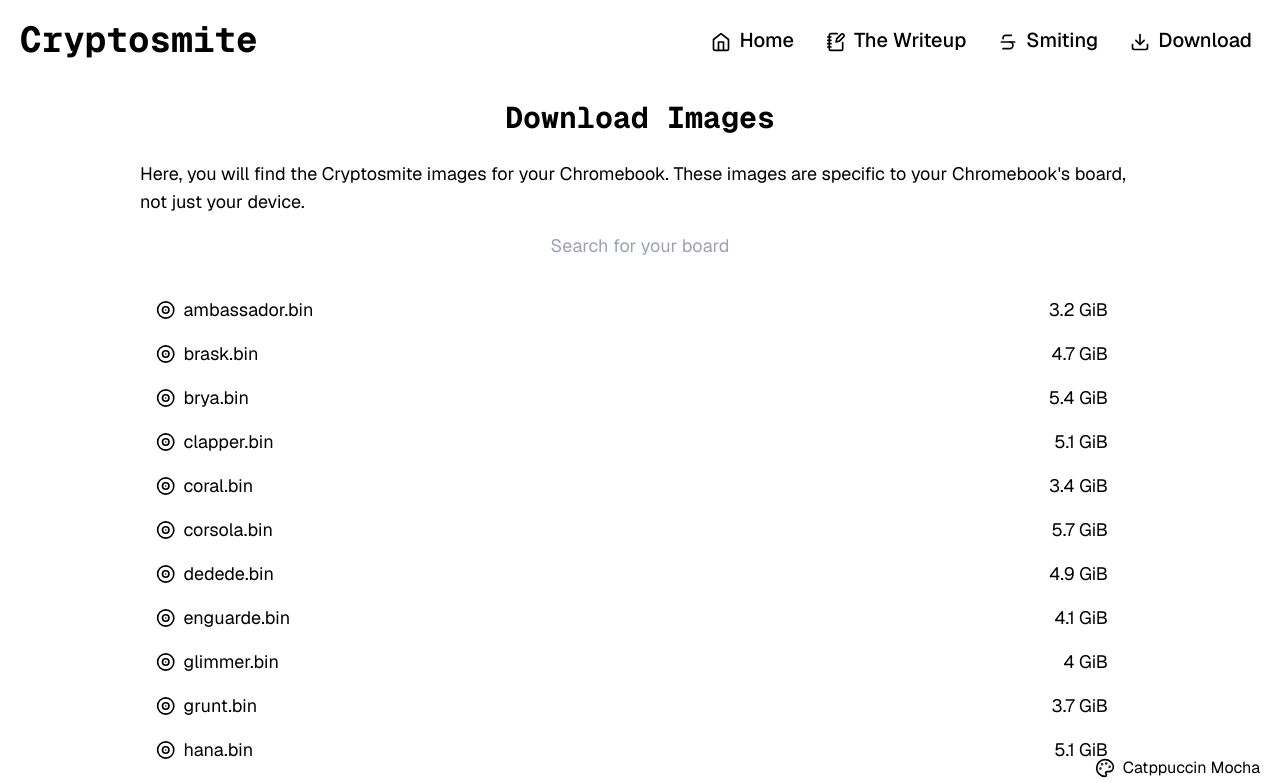
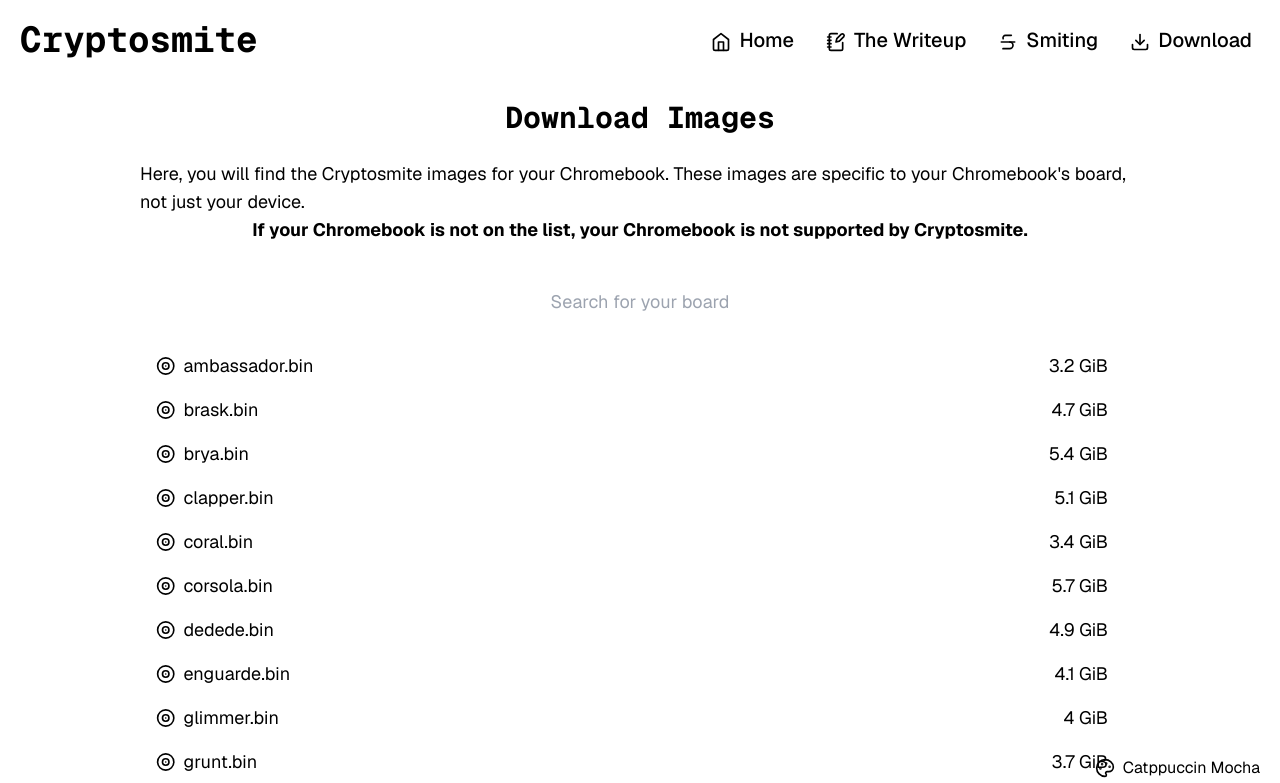
Before and after one commit to IncognitoTGT/csmite, a Next.js app: page /download in a window 1280 px wide. Shown: the top 783 px of the page. Built offline with nearby package versions, Linux system fonts and the light colour scheme; what @catppuccin/tailwindcss would draw is missing.

Commit message:
disclaimer

```diff
--- a/app/download/page.tsx
+++ b/app/download/page.tsx
@@ -89,7 +89,11 @@ export default function Download() {
         <div className="flex text-lg text-text font-sans justify-center items-center w-[1000px] flex-col mx-auto mt-6 ">
           Here, you will find the Cryptosmite images for your Chromebook. These
           images are specific to your Chromebook&apos;s board, not just your
-          device.
+          device.{" "}
+          <p className="font-bold">
+            If your Chromebook is not on the list, your Chromebook is not
+            supported by Cryptosmite.
+          </p>
           <br />
           <div className="flex flex-auto">
             <input
```
